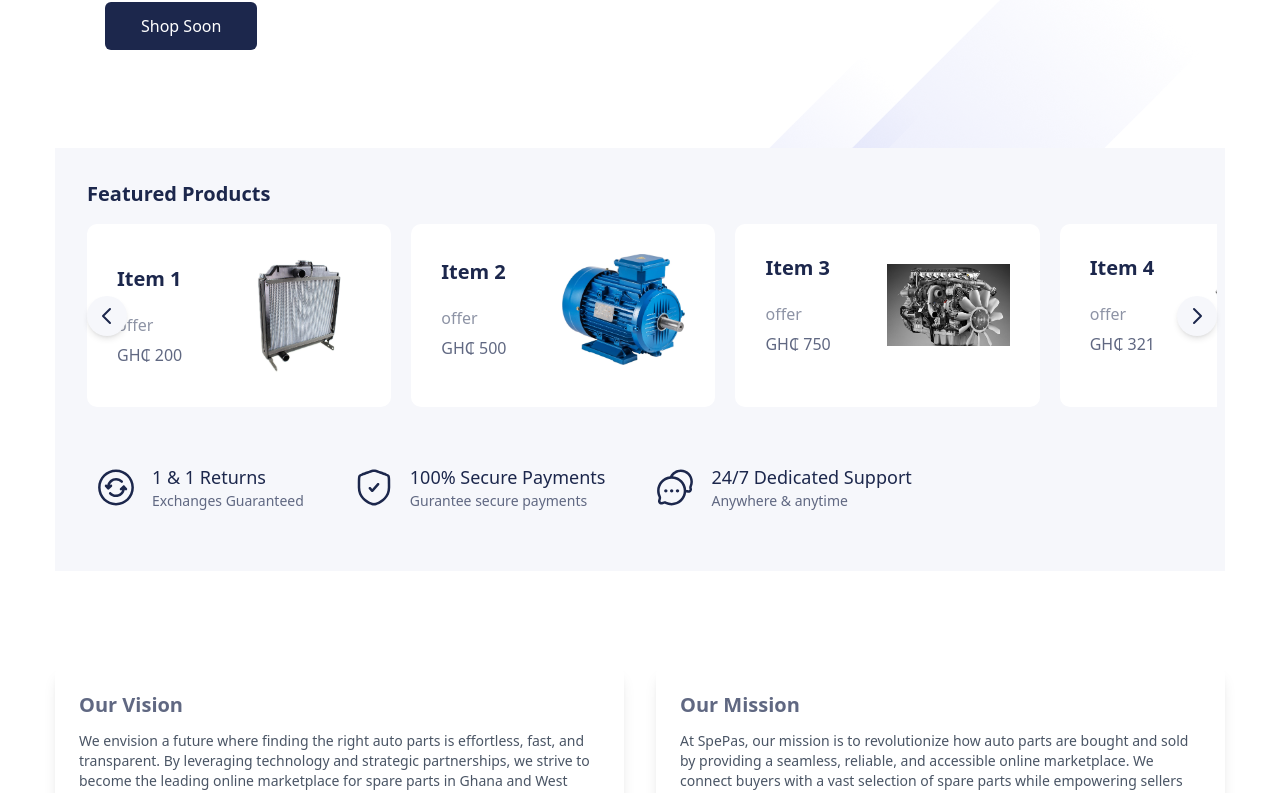
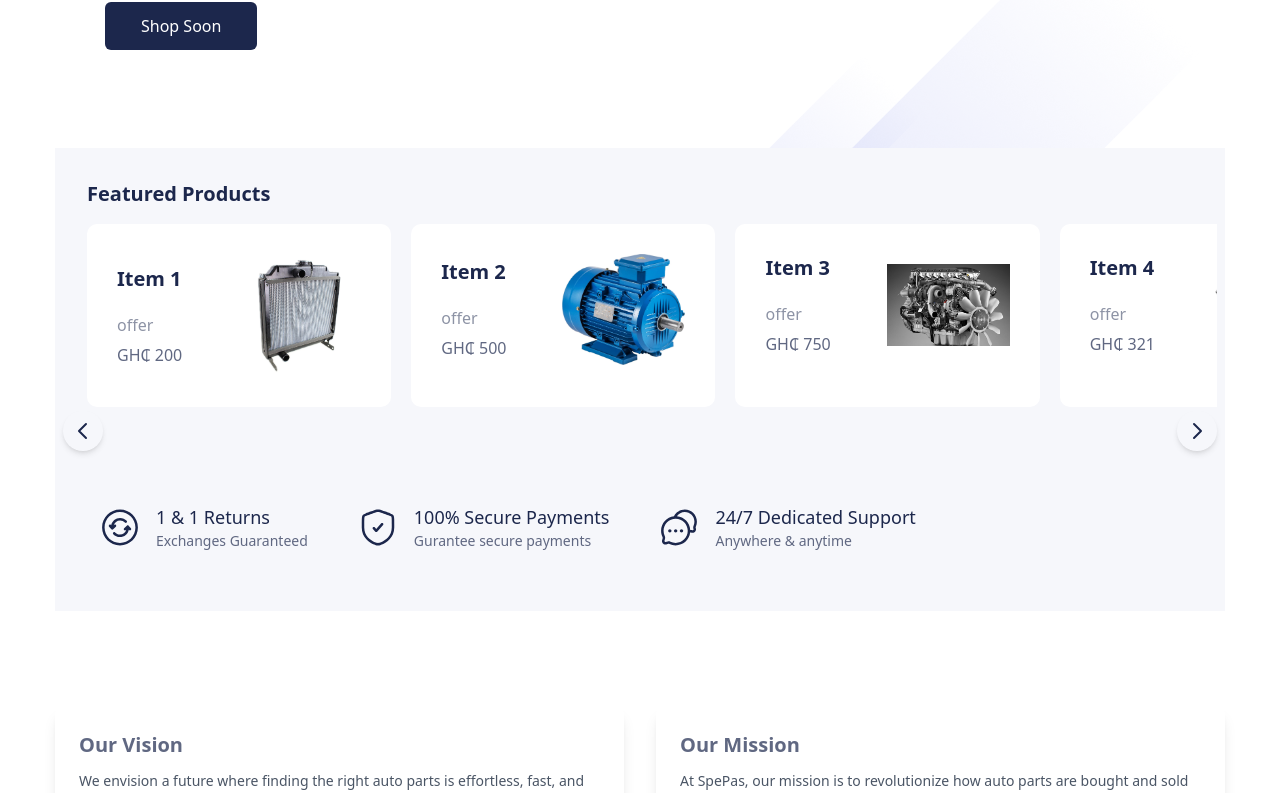
Before and after one commit to spepas-dev/spepas-website, a React (Vite) app: page / in a window 1280 px wide. Shown: the part 610-1403 px from the top of the page. Built offline with nearby package versions, Linux system fonts and the light colour scheme.

Commit message:
few ui touch up

```diff
--- a/src/components/marketing/Home/Hero/HeroFeature.tsx
+++ b/src/components/marketing/Home/Hero/HeroFeature.tsx
@@ -24,7 +24,7 @@ const featureData = [
 const HeroFeature = () => {
   return (
     <div className="max-w-[1080px] w-full mx-auto px-4 sm:px-8 xl:px-0">
-      <div className="flex flex-wrap items-center gap-7.5 xl:gap-12.5 mt-14">
+      <div className="flex flex-wrap items-center gap-7.5 xl:gap-12.5 mt-24">
         {featureData.map((item, key) => (
           <div className="flex items-center gap-4" key={key}>
             <img src={item.img} alt="icons" width={40} height={41} />
--- a/src/components/marketing/Home/Hero/index.tsx
+++ b/src/components/marketing/Home/Hero/index.tsx
@@ -55,22 +55,12 @@ const Hero = () => {
           <HeroCarousel />
         </div>
       </div>
-      <div className=" max-w-[1170px] w-full mx-auto bg-[#F6F7FB] pb-8 lg:pb-12.5 xl:pb-15 pr-2">
+      <div className=" max-w-[1170px] w-full mx-auto bg-[#F6F7FB] pb-8 lg:pb-12.5 xl:pb-15">
         {/* Featured Products */}
-        <div className="pt-8 pl-4 sm:pl-8 xl:pl-8">
+        <div className="pt-8 pl-4 sm:pl-8 xl:pl-8 pr-2">
           <h2 className="text-dark text-xl font-semibold mb-4">Featured Products</h2>
           {/* Relative container to hold scroll container and arrows */}
           <div className="relative">
-            {/* Left Arrow */}
-            <button
-              onClick={handleScrollLeft}
-              className="absolute left-0 top-1/2 transform -translate-y-1/2 z-10 p-2 bg-[#F6F7FB] bg-opacity-0 rounded-full shadow-md hover:bg-gray-100"
-            >
-              <svg xmlns="http://www.w3.org/2000/svg" className="h-6 w-6 text-dark" fill="none" viewBox="0 0 24 24" stroke="currentColor">
-                <path strokeLinecap="round" strokeLinejoin="round" strokeWidth={2} d="M15 19l-7-7 7-7" />
-              </svg>
-            </button>
-
             {/* Horizontal scroll container */}
             <div
               ref={scrollRef}
@@ -240,17 +230,28 @@ const Hero = () => {
                 </div>
               </div>
             </div>
+          </div>
+        </div>
+        <div className="relative max-w-[1170px] w-full mt-6 mx-auto ">
+          {/* Left Arrow */}
+          <button
+            onClick={handleScrollLeft}
+            className="absolute left-2 top-1/2 transform -translate-y-1/2 z-10 p-2  rounded-full shadow-md hover:bg-gray-100"
+          >
+            <svg xmlns="http://www.w3.org/2000/svg" className="h-6 w-6 text-dark" fill="none" viewBox="0 0 24 24" stroke="currentColor">
+              <path strokeLinecap="round" strokeLinejoin="round" strokeWidth={2} d="M15 19l-7-7 7-7" />
+            </svg>
+          </button>
 
           {/* Right Arrow */}
           <button
             onClick={handleScrollRight}
-              className="absolute right-0 top-1/2 transform -translate-y-1/2 z-10 p-2 bg-[#F6F7FB] bg-opacity-0 rounded-full shadow-md hover:bg-gray-100"
+            className="absolute right-2 top-1/2 transform -translate-y-1/2 z-10 p-2 rounded-full shadow-md hover:bg-gray-100"
           >
             <svg xmlns="http://www.w3.org/2000/svg" className="h-6 w-6 text-dark" fill="none" viewBox="0 0 24 24" stroke="currentColor">
               <path strokeLinecap="round" strokeLinejoin="round" strokeWidth={2} d="M9 5l7 7-7 7" />
             </svg>
           </button>
-          </div>
         </div>
         {/* Hero features */}
         <HeroFeature />
```
Lines whose indentation alone changed are shown as unchanged.
